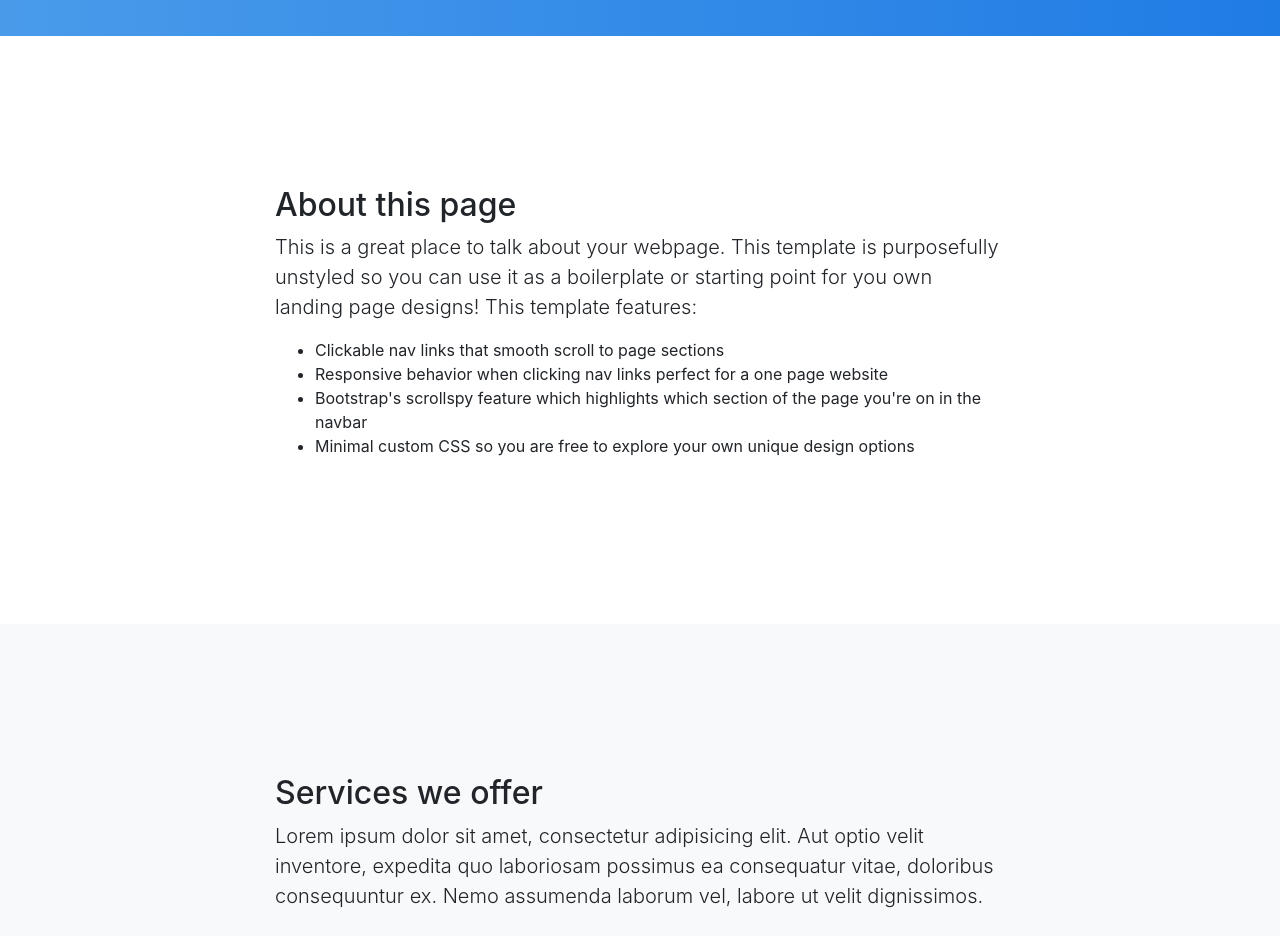
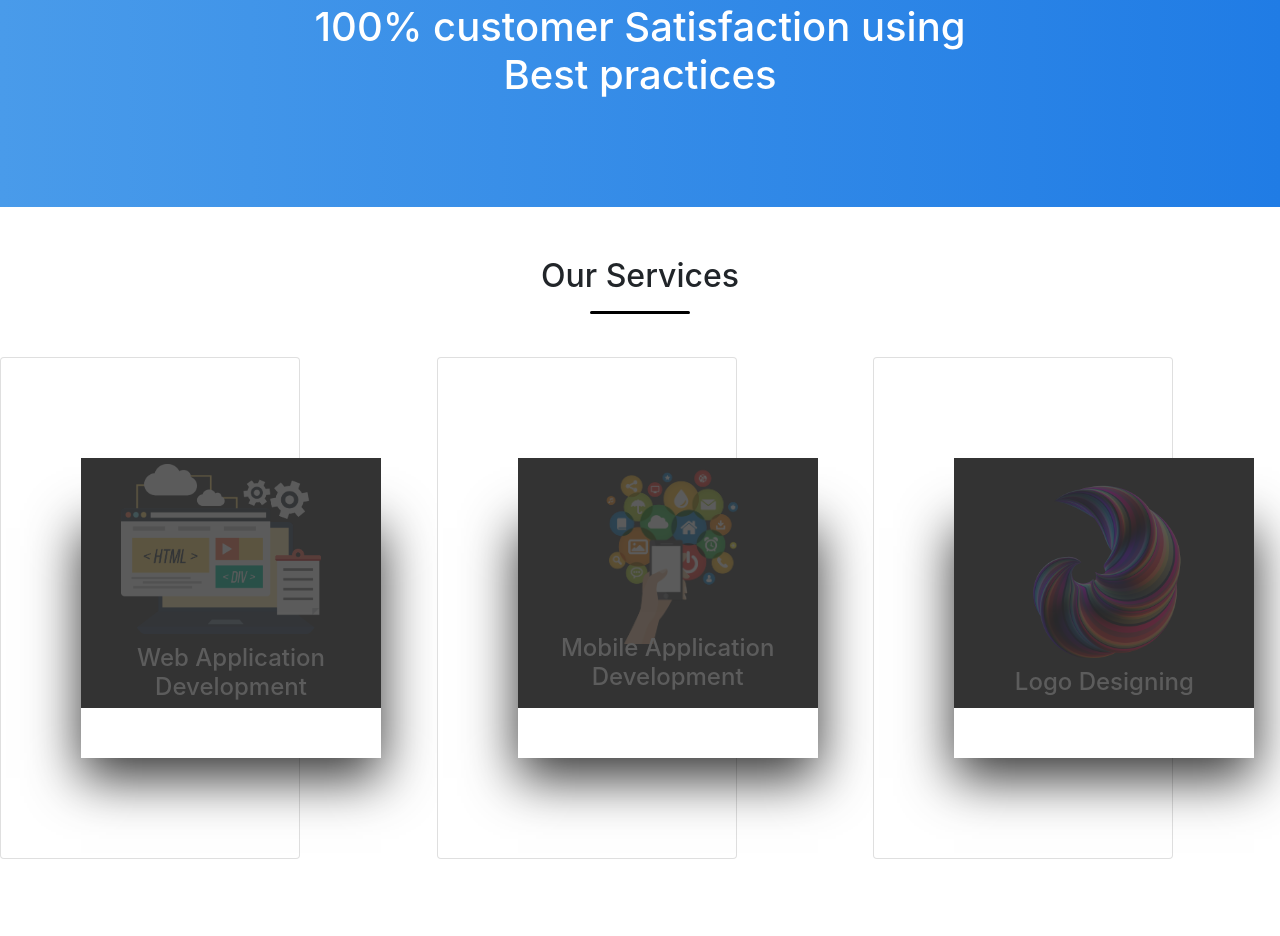
Before and after one commit to ansabsid/Basic-Puppeteer-, a website with bundled scripts: page HA Innovate/index.html in a window 1280 px wide. Shown: the part 764-1700 px from the top of the page. Built offline with nearby package versions, Linux system fonts and the light colour scheme.

Commit message:
Add files via upload

```diff
--- a/HA Innovate/css/scrolling-nav.css
+++ b/HA Innovate/css/scrolling-nav.css
@@ -27,7 +27,7 @@ section {
 }
 
 .masthead {
-  height: 100vh;
+  height: 100%;
   min-height: 500px;
   background: linear-gradient(to right, rgba(73,155,234,1) 0%, rgba(32,124,229,1) 100%);
   background-size: cover;
@@ -38,7 +38,7 @@ section {
     display: inline-block;
     width:80px;
     text-align: left;
-    height:38px;
+    height:45px;
     padding-left: 5px;
     vertical-align: 0px;
 }
@@ -108,3 +108,82 @@ box-shadow: 0px 60px 25px -20px rgba(0,0,0,0.1);
     }
 
 }
+
+
+ .card{
+  padding-left: 80px;
+  border: none;
+    position: relative;
+    cursor: pointer;
+}
+
+ .card .face{
+    width: 300px;
+    height: 250px;
+    transition: 0.5s;
+}
+
+ .card .face.face1{
+    position: relative;
+    background: #333;
+    display: flex;
+    justify-content: center;
+    align-items: center;
+    z-index: 1;
+    transform: translateY(100px);
+}
+
+ .card:hover .face.face1{
+    background: #ff0057;
+    transform: translateY(0);
+}
+
+ .card .face.face1 .content{
+    opacity: 0.2;
+    transition: 0.5s;
+}
+
+ .card:hover .face.face1 .content{
+    opacity: 1;
+}
+
+.card .face.face1 .content img{
+    max-width: 200px;
+
+}
+
+ .card .face.face1 .content h3{
+    margin: 10px 0 0;
+    padding: 0;
+    color: #fff;
+    text-align: center;
+    font-size: 1.5em;
+}
+
+ .card .face.face2{
+    position: relative;
+    background: #fff;
+    display: flex;
+    justify-content: center;
+    align-items: center;
+    padding: 20px;
+
+    box-shadow: 0 20px 50px rgba(0, 0, 0, 0.8);
+    transform: translateY(-100px);
+}
+
+ .card:hover .face.face2{
+    transform: translateY(0);
+}
+
+ .card .face.face2 .content p{
+    margin: 0;
+    padding: 0;
+}
+
+
+
+ .card .face.face2 .content a:hover{
+    background: #333;
+    color: #fff;
+}
--- a/HA Innovate/index.html
+++ b/HA Innovate/index.html
@@ -15,6 +15,8 @@
 
   <!-- Custom styles for this template -->
   <link href="css/scrolling-nav.css" rel="stylesheet">
+  <!--script Caurosel-->
+
 
 </head>
 
@@ -44,45 +46,87 @@
   </nav>
 
  <header class="masthead">
-   <div class="container-fluid">
 
-    <h1 class="display-6 center col-lg-8 mx-auto" >We Design for<div class="dropping-texts " style="color:white;" >
+   <div class="container">
+     <div class="row " ><h1 class="display-6 text-center col-lg-8 mx-auto" >We Design for<div class="dropping-texts col-lg-8 mx-auto " style="color:white;" >
 
        <div><b>Innovation</b></div>
        <div><b>Passion</b></div>
        <div><b>Everyone!</b></div>
-         </div><img src="color1.png" style="margin-left: -100px;width:500px" class="center"></h1>
+         </div><img src="color1.png" style="margin-left: -100px;width:500px" > <h1 class="  display-6 text-center col-lg-8 mx-auto text-white" >100% customer Satisfaction using Best practices</h1></h1>
 
-   </div>
+   </div></div>
+
+
+
+
  </header>
 
   <section id="about">
 
-    <div class="container">
+
       <div class="row">
-        <div class="col-lg-8 mx-auto">
-          <h2>About this page</h2>
-          <p class="lead">This is a great place to talk about your webpage. This template is purposefully unstyled so you can use it as a boilerplate or starting point for you own landing page designs! This template features:</p>
-          <ul>
-            <li>Clickable nav links that smooth scroll to page sections</li>
-            <li>Responsive behavior when clicking nav links perfect for a one page website</li>
-            <li>Bootstrap's scrollspy feature which highlights which section of the page you're on in the navbar</li>
-            <li>Minimal custom CSS so you are free to explore your own unique design options</li>
-          </ul>
+        <div class="col-lg-8  mx-auto">
+          <h2 class="text-center" style="margin-top: -100px">Our Services</h2>
+          <hr class="rounded" style="border-top: 3px solid #000000;border-radius: 5px;width: 100px;">
+
+
         </div>
-      </div>
+
+
+     </div>
+
+      <div class="row  " >
+        <div class="col-md-4  mx-auto"><div class="card" style="width: 300px">
+            <div class="face face1">
+                <div class="content">
+                    <img src="htmlcssheader.png" style=" margin-left: 40px">
+                    <h3>Web Application Development</h3>
+                </div>
+            </div>
+            <div class="face face2">
+                <div class="content">
+                    <p>Lorem ipsum dolor sit amet consectetur adipisicing elit. Quas cum cumque minus iste veritatis provident at.</p>
+
+                </div>
+            </div>
+        </div></div>
+       <div class="col-md-4  mx-auto"><div class="card" style="width: 300px">
+            <div class="face face1">
+                <div class="content">
+                    <img src="Mobile.png" style=" margin-left: 60px;width: 190px;margin-top: -20px">
+                    <h3 style="margin-top: -10px">Mobile Application Development</h3>
+                </div>
+            </div>
+            <div class="face face2">
+                <div class="content">
+                    <p>Lorem ipsum dolor sit amet consectetur adipisicing elit. Quas cum cumque minus iste veritatis provident at.</p>
+
+                </div>
+            </div>
+        </div></div>
+       <div class="col-md-4 mx-auto"><div class="card" style="width: 300px">
+            <div class="face face1">
+                <div class="content">
+                    <img src="brushcard.png" style=" margin-left: 10px">
+                    <h3>Logo Designing</h3>
+                </div>
+            </div>
+            <div class="face face2">
+                <div class="content">
+                    <p>Lorem ipsum dolor sit amet consectetur adipisicing elit. Quas cum cumque minus iste veritatis provident at.</p>
+
+                </div>
+            </div>
+        </div></div>
+     </div>
+
     </div>
+
   </section>
 
   <section id="services" class="bg-light">
-    <div class="container">
-      <div class="row">
-        <div class="col-lg-8 mx-auto">
-          <h2>Services we offer</h2>
-          <p class="lead">Lorem ipsum dolor sit amet, consectetur adipisicing elit. Aut optio velit inventore, expedita quo laboriosam possimus ea consequatur vitae, doloribus consequuntur ex. Nemo assumenda laborum vel, labore ut velit dignissimos.</p>
-        </div>
-      </div>
-    </div>
+
   </section>
 
   <section id="contact">
@@ -134,6 +178,7 @@
 
   </script>
 
+
 </body>
 
 </html>
```
Also changed, not shown: HA Innovate/brushcard.png (added), HA Innovate/eon.png (added), HA Innovate/final_logo.png (added), HA Innovate/htmlcssheader.png (added), HA Innovate/mobile.png (added), HA Innovate/saraha.png (added), HA Innovate/savana.png (added).
